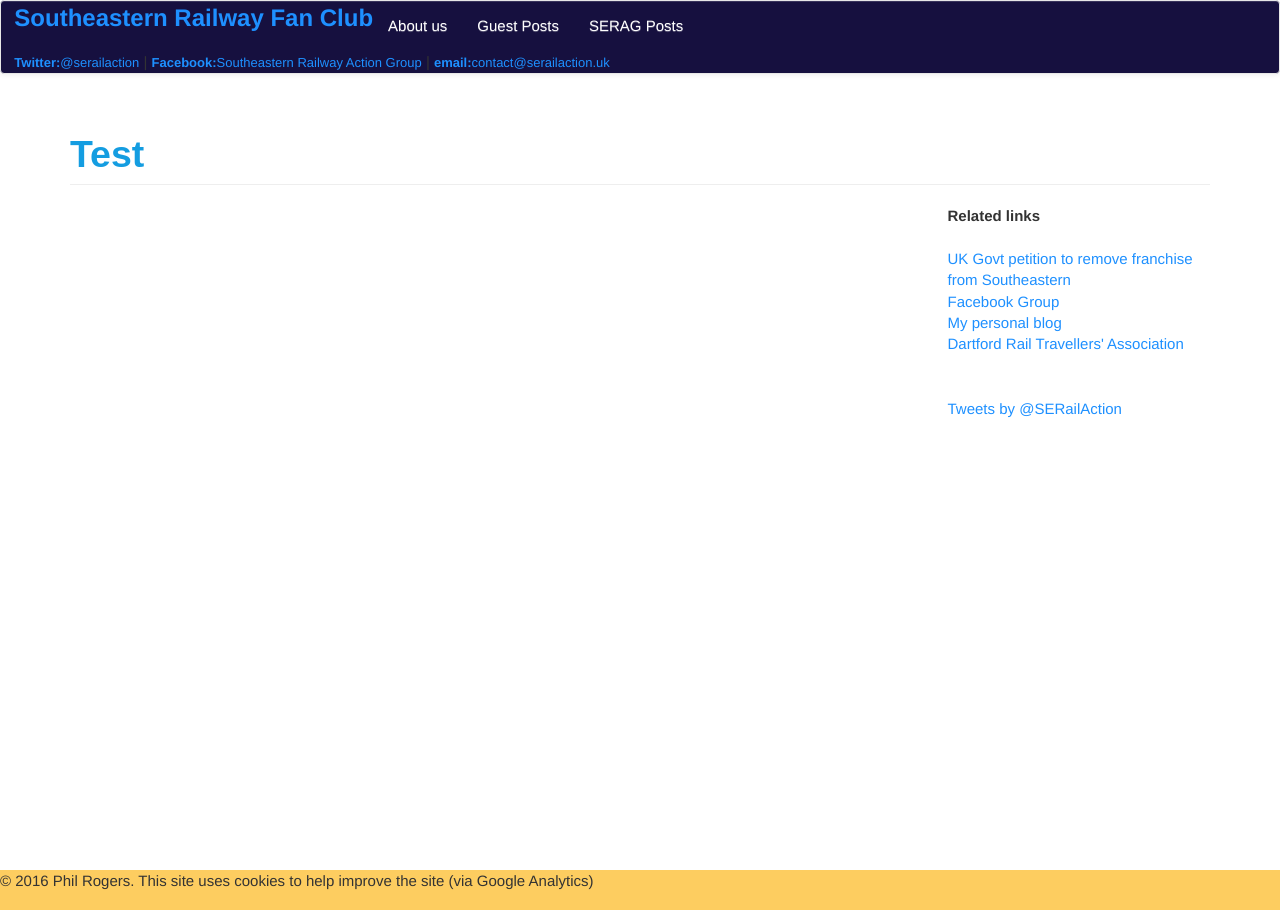
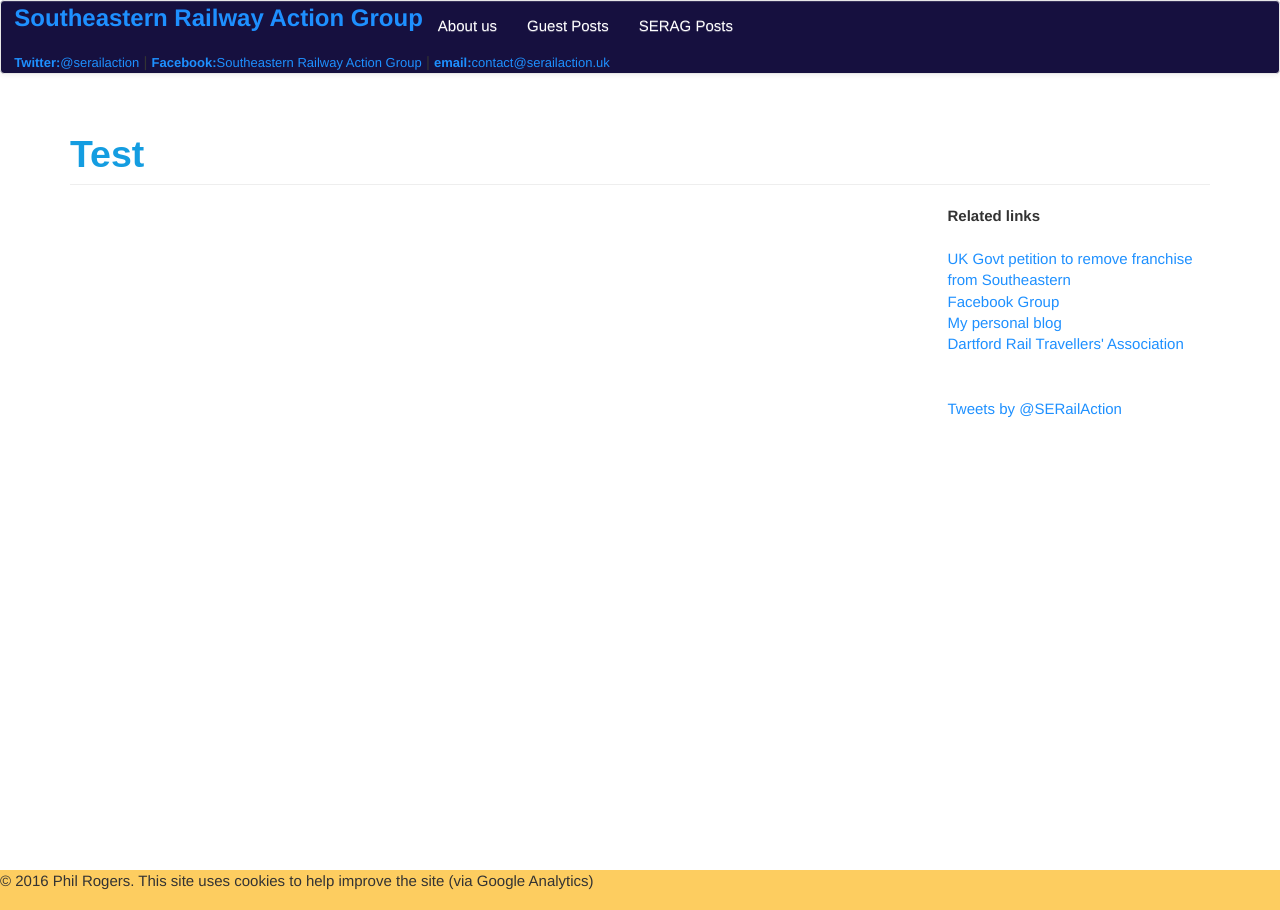
Before and after one commit to serailaction/serailaction.github.io, a Jekyll site: the page built from test.md, in a window 1280 px wide. Built offline with Jekyll 4.4.1, drawn with Linux system fonts in a browser that asks for light colours; nearby versions of some CDN libraries; comment, search, counter and statistics services are not loaded.

Commit message:
Update _config.yml

```diff
--- a/_config.yml
+++ b/_config.yml
@@ -22,7 +22,7 @@
 # Themes are encouraged to use these universal variables
 # so be sure to set them if your theme uses them.
 #
-title : Southeastern Railway Fan Club
+title : Southeastern Railway Action Group
 tagline: a better train service
 author :
   name : Phil Rogers
```
